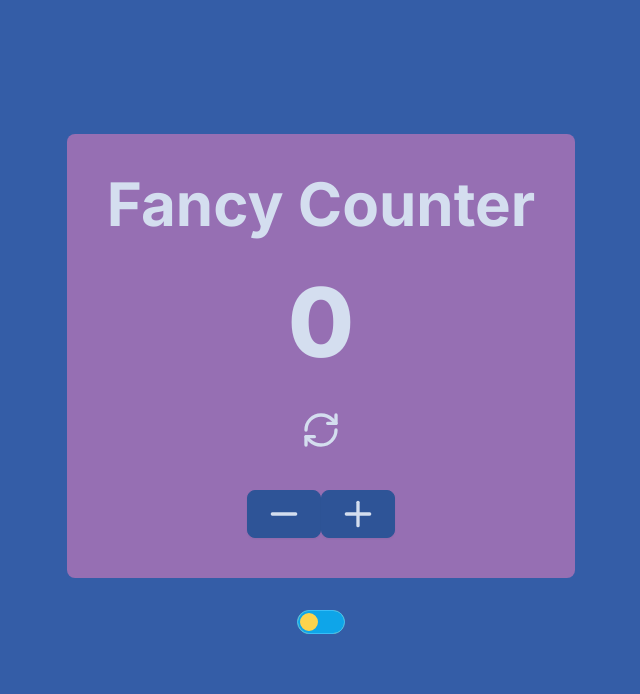
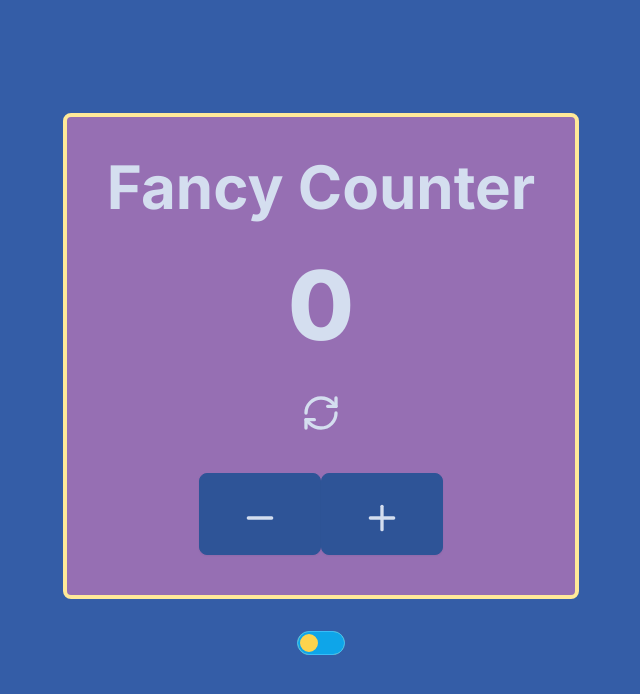
Before and after one commit to aaronaltman/fancy_counter_2, a Next.js app: page / in a window 1280 px wide. Shown: the top 694 px of the page, without its empty margins (319-959 px from the left). Built offline with nearby package versions, Linux system fonts and the light colour scheme.

Commit message:
ok now I don't know

```diff
--- a/src/components/card.tsx
+++ b/src/components/card.tsx
@@ -13,7 +13,7 @@ export default function Card() {
   const [open, setOpen] = useState(false);
   return (
     <div className="flex flex-col justify-center items-center min-h-screen">
-      <div className="flex flex-col bg-secondary p-10 rounded-lg space-y-10">
+      <div className="flex flex-col bg-secondary p-10 rounded-lg space-y-10 border-4 border-accent">
         <Title />
         <Count count={count} />
         <Reset setCount={setCount} setOpen={setOpen} open={open} />
--- a/src/components/counter-buttons.tsx
+++ b/src/components/counter-buttons.tsx
@@ -4,24 +4,24 @@ import React from "react";
 export default function CounterButtons({ count, setCount }: any) {
   return (
     <>
-      <div className="flex justify-center">
+      <div className="flex justify-center items-center">
         <button
           onClick={(e) => {
             e.preventDefault();
             setCount(count - 1);
           }}
-          className="btn"
+          className="btn px-10 py-10"
         >
-          <Minus size={40} className="" />
+          <Minus size={40} className="-mt-4" />
         </button>
         <button
           onClick={(e) => {
             e.preventDefault();
             setCount(count + 1);
           }}
-          className="btn "
+          className="btn px-10 py-10 "
         >
-          <Plus size={40} />
+          <Plus size={40} className="-mt-4" />
         </button>
       </div>
     </>
```
